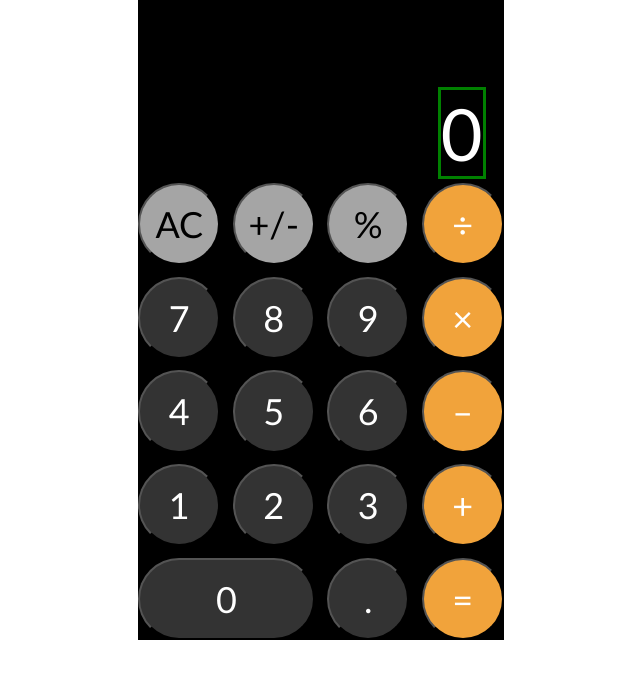
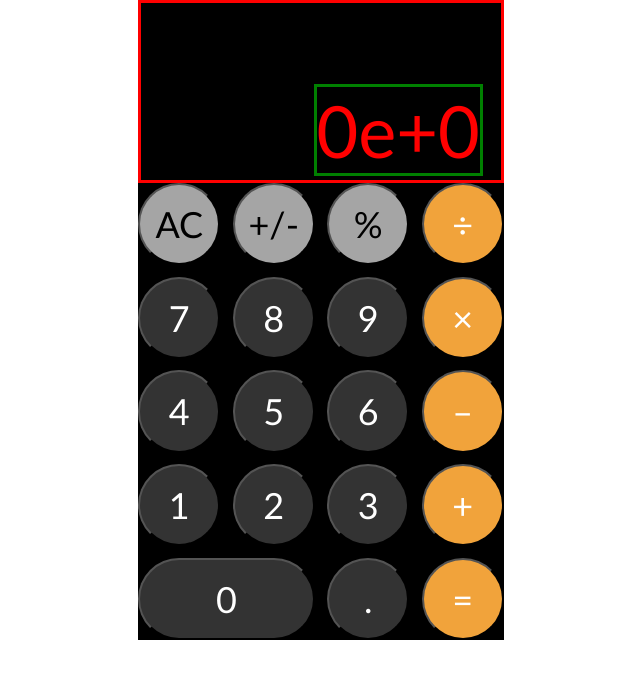
Before and after one commit to kentshenlim/Replicated-iOS-Calculator, a plain HTML site: page index.html in a window 1280 px wide. Both pictures are taken after a click on the button "AC". Shown: the whole page, without its empty margins (319-959 px from the left). Drawn offline with Linux system fonts and the light colour scheme.

Commit message:
Convert big and small numbers into exponential form

```diff
--- a/script.js
+++ b/script.js
@@ -76,7 +76,7 @@ function updateDisplay(number) {
     // Input: new content; output: none
     const screen = document.querySelector("#screen");
     if (number === Infinity) number = "Error";
-    else if (String(number).length > 3) {
+    else if (String(number).length > 3 && String(number).length <= 9) { // Add commas
         console.log(String(number).length);
         number = String(number);
         let i = number.length-3;
@@ -85,6 +85,8 @@ function updateDisplay(number) {
             i -= 3;
         }
     }
+    else if (number > 1e9) number = number.toExponential().replace("+", "");
+    else if (number < 1e-9) number = number.toExponential();
     screen.textContent = number;
 }
 
--- a/style.css
+++ b/style.css
@@ -46,6 +46,7 @@ body>.calculator-panel {
     flex: 1 1 auto;
     position: relative;
     padding: 0;
+    border: red 3px solid;
 }
 
 
@@ -117,7 +118,7 @@ body>.calculator-panel {
 
 
 .calculator-panel>.output>p {
-    color: #ffffff;
+    color: red;
     font-size: calc(24px + 2rem);
     position: absolute;
     bottom: 0;
```
